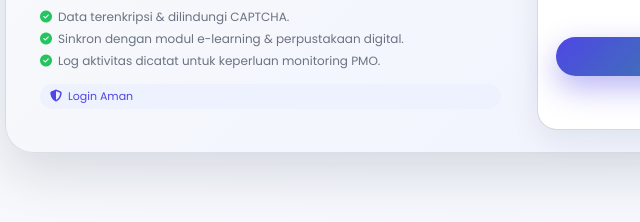
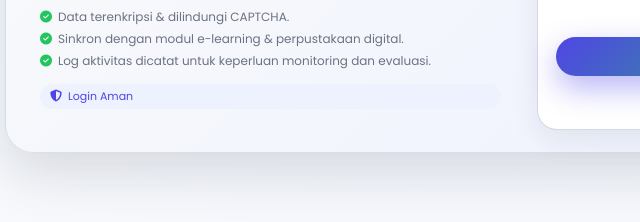
Before and after one commit to mrjeps/sialims, a plain HTML site: page login.html in a window 1280 px wide. Shown: the part 454-676 px from the top of the page, 155-795 px from the left. Drawn offline with Linux system fonts and the light colour scheme.

Commit message:
Update login.html

```diff
--- a/login.html
+++ b/login.html
@@ -50,7 +50,7 @@
           </li>
           <li>
             <i class="fa-solid fa-circle-check"></i> Log aktivitas dicatat untuk
-            keperluan monitoring PMO.
+            keperluan monitoring dan evaluasi.
           </li>
         </ul>
         <span class="tag"
```
